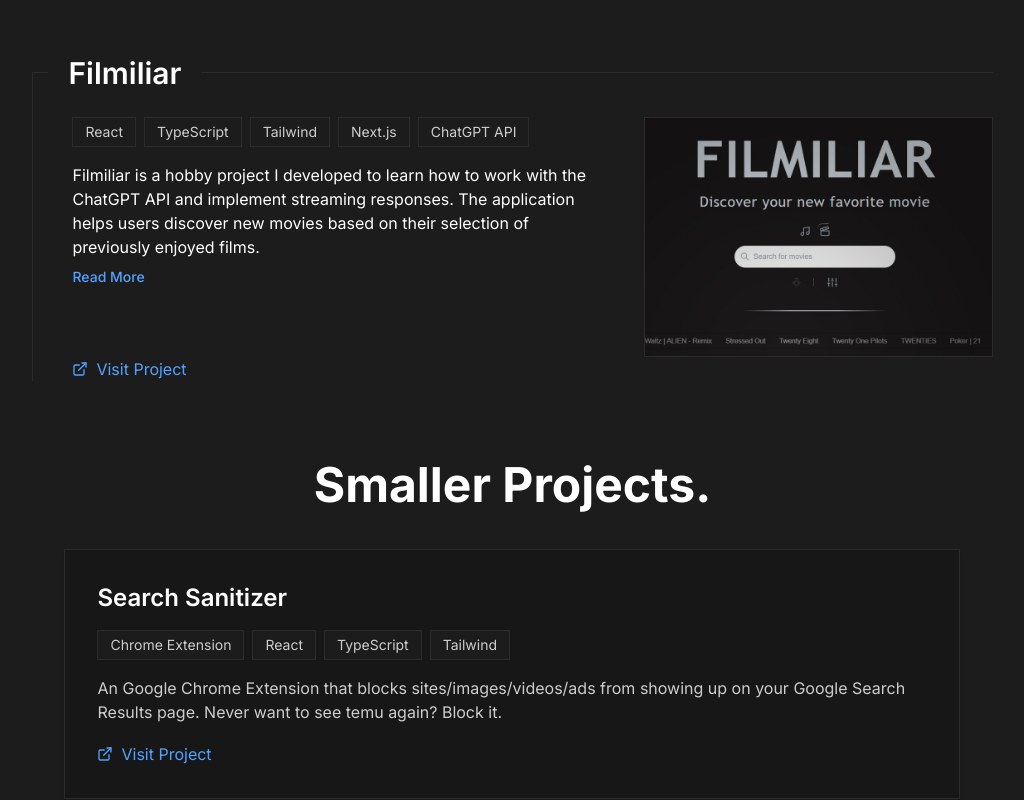
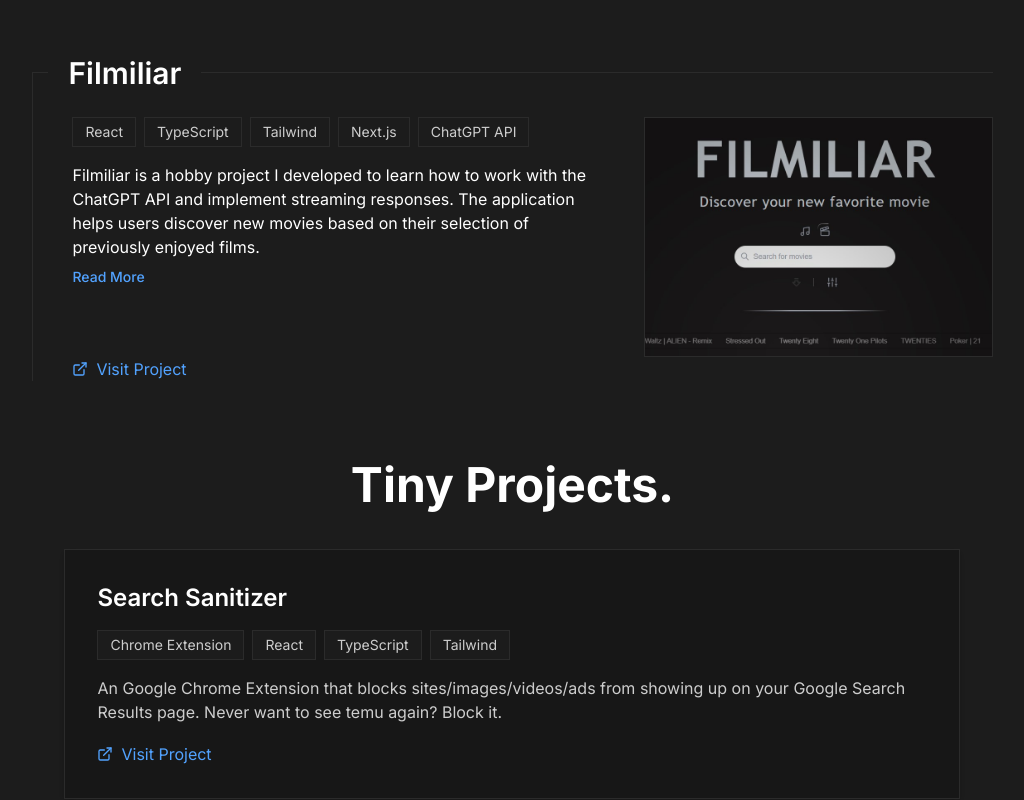
Before and after one commit to spaansba/Portfolio, a Next.js app: page /about in a window 1280 px wide. Shown: the part 1419-2219 px from the top of the page, without its empty margins (230-1254 px from the left). Built offline with nearby package versions, Linux system fonts and the light colour scheme.

Commit message:
tiny changes

```diff
--- a/src/app/about/AboutHeader.tsx
+++ b/src/app/about/AboutHeader.tsx
@@ -5,7 +5,7 @@ import AboutParagraph from "./AboutParagraph"
 function AboutHeader() {
   const isMobile = useIsMobileDevice()
   return (
-    <div className="md:px-[20px] group">
+    <div className="md:px-[20px] group/intro">
       <div className="flex flex-row gap-1 md:gap-10 lg:gap-20 items-start">
         <div className="pt-2.5 md:pt-0 md:max-w-[500px] ">
           <h1 className="text-TextGray text-xs md:text-sm mb-0.5 md:mb-2">Hi, my name is</h1>
@@ -22,7 +22,7 @@ function AboutHeader() {
 
         <div className="ml-4 md:ml-0 relative size-[100px] sm:size-[150px] md:size-[200px] lg:size-[300px] flex-shrink-0 mb-6 md:mb-0 ">
           <div
-            className={`absolute right-[-10px] top-[10px] md:right-[-30px] md:top-[30px] size-full border-TertiaryGray transition-colors group-hover:border-TextGrayWhite opacity-60 border-[1px]`}
+            className={`absolute right-[-10px] top-[10px] md:right-[-30px] md:top-[30px] size-full border-TertiaryGray transition-colors group-hover/intro:border-TextGrayWhite opacity-60 border-[1px]`}
           />
           <Image
             draggable={false}
--- a/src/app/about/page.tsx
+++ b/src/app/about/page.tsx
@@ -20,7 +20,7 @@ function AboutPage() {
       </div>
 
       <div id="smallprojects">
-        <SectionHeaderTitle title="Smaller Projects." urlHash="#smallprojects" />
+        <SectionHeaderTitle title="Tiny Projects." urlHash="#smallprojects" />
         <SmallProjectList />
       </div>
     </ContentWrapper>
--- a/src/app/career/studies/StudiesGrid.tsx
+++ b/src/app/career/studies/StudiesGrid.tsx
@@ -14,7 +14,7 @@ function StudiesGrid() {
             initial={{ opacity: 0, y: 20 }}
             animate={{ opacity: 1, y: 0 }}
             transition={{ duration: 0.5, delay: index * 0.2 }}
-            className="group relative bg-PrimaryGray overflow-hidden border border-TertiaryGray"
+            className="group relative overflow-hidden border border-TertiaryGray"
           >
             {/* Card Content */}
             <div className="p-6 md:p-8 flex flex-col h-full">
--- a/src/app/career/studies/StudiesShowcase.tsx
+++ b/src/app/career/studies/StudiesShowcase.tsx
@@ -33,7 +33,7 @@ function StudiesShowcase() {
           animate={{ opacity: 1 }}
           exit={{ opacity: 0 }}
           transition={{ duration: 0.3 }}
-          className="bg-PrimaryGray border border-TertiaryGray"
+          className="bg-PrimaryGray border border-TertiaryGray shadow-md"
         >
           <div className="p-6 md:p-8">
             <StudiesHeader study={activeStudy} />
--- a/src/data/NavigationData.ts
+++ b/src/data/NavigationData.ts
@@ -30,7 +30,7 @@ export const aboutList: NavigationPageItem[] = [
   },
   {
     id: "about-30",
-    name: "Smaller Projects",
+    name: "Tiny Projects",
     icon: Workflow,
     isOutsideLink: false,
     path: "/about",
```
